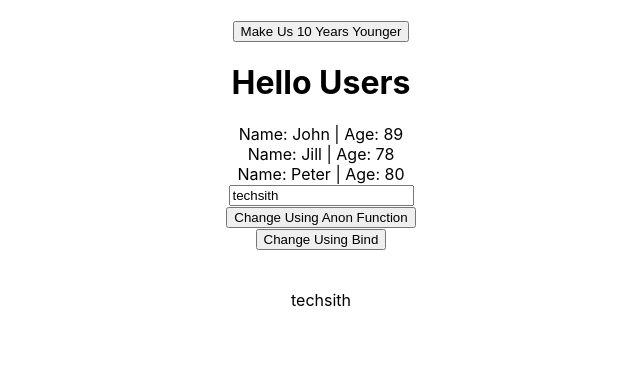
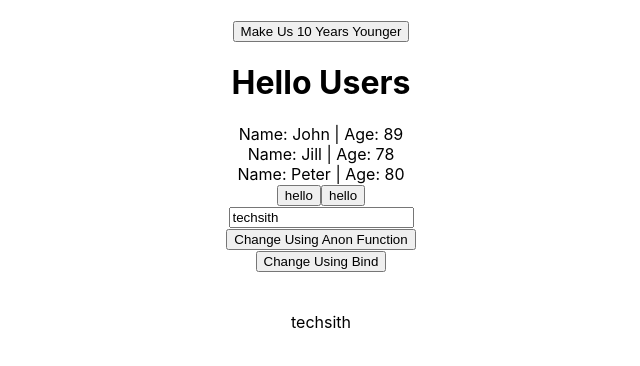
Before and after one commit to sathwikajoginipalli/learning-react-states, a React (Create React App) app: page / in a window 1280 px wide. Shown: the top 366 px of the page, without its empty margins (319-959 px from the left). Built offline with nearby package versions, Linux system fonts and the light colour scheme.

Commit message:
added grandparent to child

```diff
--- a/src/App.js
+++ b/src/App.js
@@ -1,10 +1,12 @@
 import Users from './Users/Users';
 import React, { Component } from 'react';
 import './App.css';
+import Parent from './components/parenttoChild/Parent';
 
 class App extends Component {
   state = {
-    name: 'techsith'
+    name: 'techsith',
+    title: 'hello'
   }
 
   changeName = (newName) => {
@@ -18,12 +20,22 @@
       name: event.target.value
     })
   }
+  changetheworld=(newtitle)=>{
+    this.setState({
+      title:newtitle
+    })
+
+
+  }
 
   render() {
     return (
       <div className="App">
       <br/>
       <Users></Users>
+      <Parent changetheworldevent = {this.changetheworld.bind(this,'iwillchange')}
+      bethesameevent = {this.changetheworld.bind(this,'staythesame')}
+      title={this.state.title}/>
       {/* two way binding */}
       <input type="text" onChange={this.changeNameFromInput} value={this.state.name}/>
       <br/>
--- /dev/null
+++ b/src/components/parenttoChild/Child.js
@@ -0,0 +1,10 @@
+import React from 'react';
+
+const Child = (props) => {
+    return (
+    <button onClick={props.dowhatever}>{props.title}</button>
+    )
+  }
+
+
+export default Child;
--- /dev/null
+++ b/src/components/parenttoChild/Parent.js
@@ -0,0 +1,14 @@
+import React from 'react';
+import Child from './Child';
+
+const Parent = (props) => {
+    return (
+    <div>
+        <Child dowhatever = {props.changetheworldevent} title = {props.title}/>
+        <Child dowhatever = {props.bethesameevent} title = {props.title}/>
+    </div>
+    )
+  }
+
+
+export default Parent;
```
